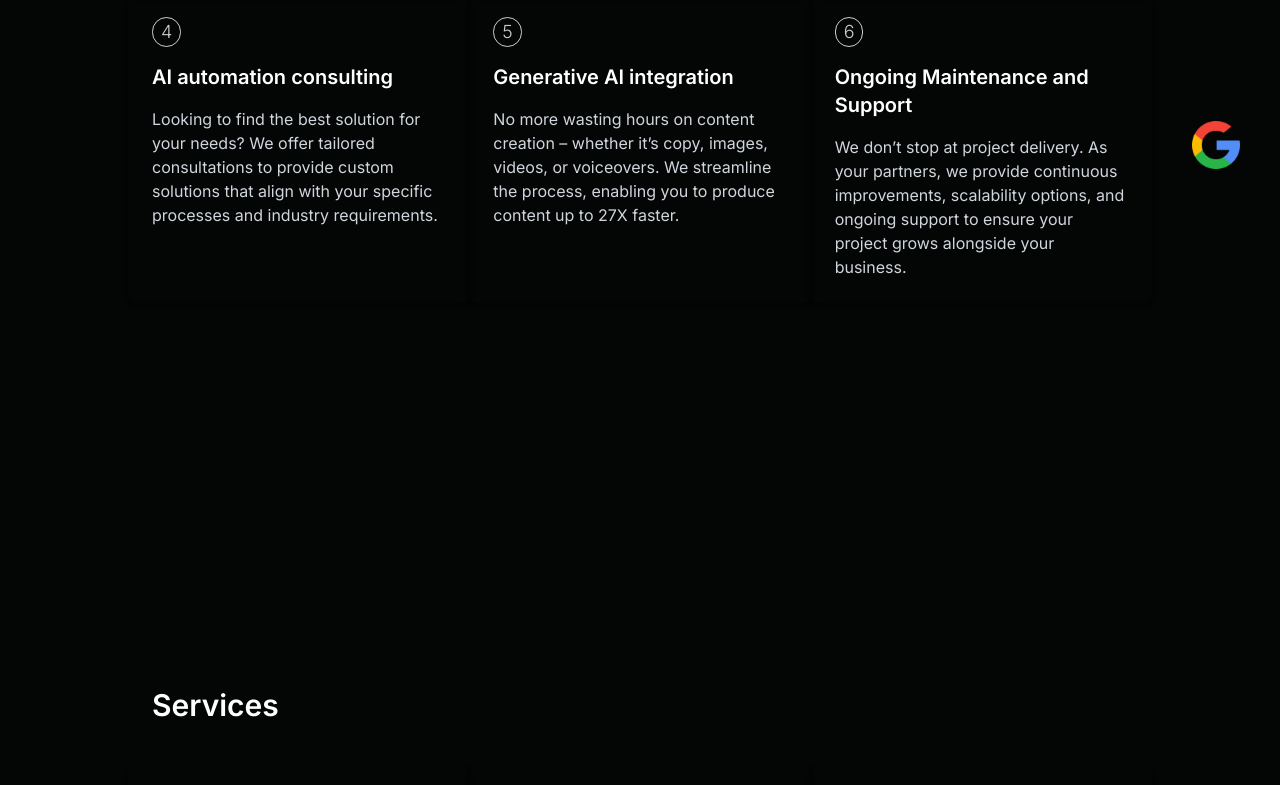
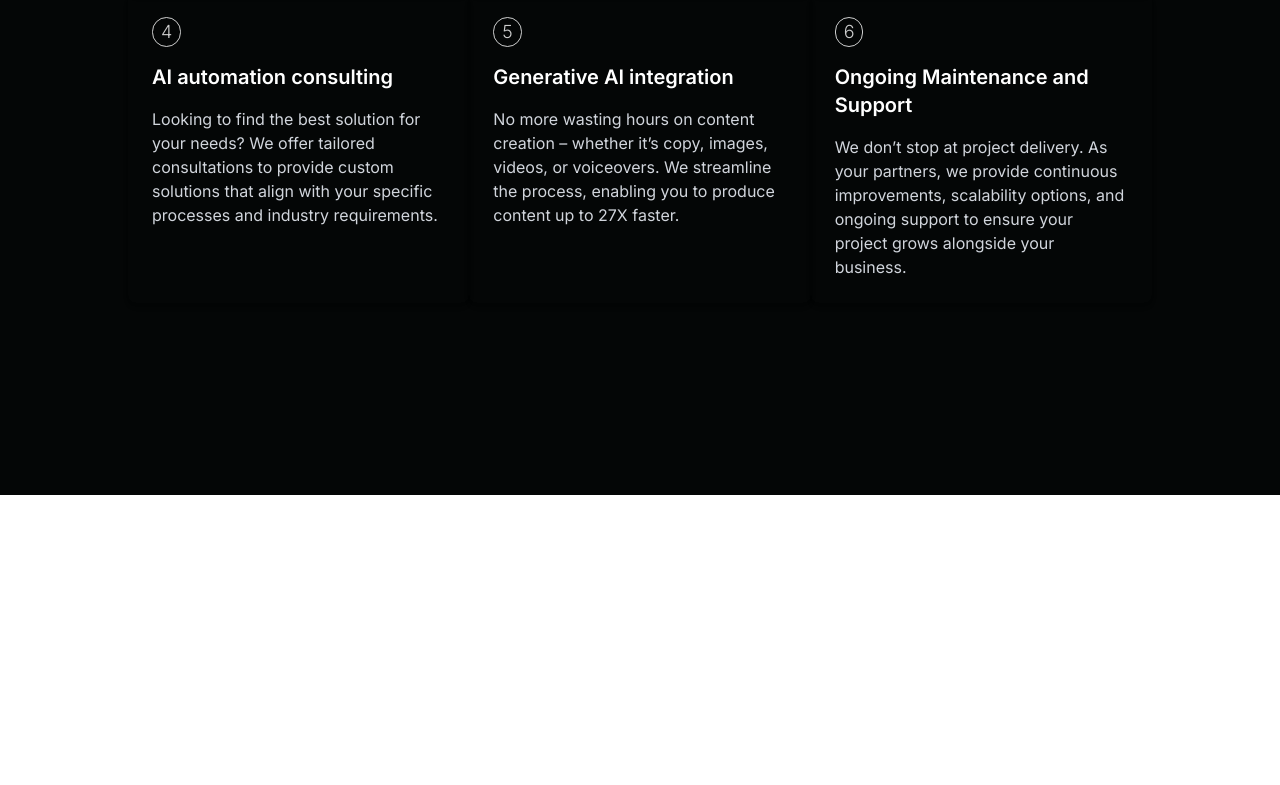
Before and after one commit to zoro-diablo/sanny, a React (Vite) app: page / in a window 1280 px wide. Shown: the part 4260-5045 px from the top of the page. After the commit the page ends 4755 px from the top, so only its background shows below. Built offline with nearby package versions, Linux system fonts and the light colour scheme.

Commit message:
Refactor Services component and remove duplicate instances in Home page

```diff
--- a/src/components/Services.jsx
+++ b/src/components/Services.jsx
@@ -1,30 +1,19 @@
 import React from 'react';
-import { motion, useScroll, useTransform } from 'framer-motion';
 
 const ServiceCard = ({ number, title, description }) => (
-  <div className="text-white p-6 rounded-lg shadow-md">
-    <div className="text-lg font-light mb-4 text-white/80 border w-fit px-2 rounded-full">{number}</div>
+  <div className=" text-white p-6 rounded-lg shadow-md">
+    <div className="text-lg font-light mb-4 text-white/80 border w-fit  px-2 rounded-full">{number}</div>
     <h3 className="text-xl font-semibold mb-4">{title}</h3>
     <p className="text-gray-300">{description}</p>
   </div>
 );
 
 const Services = () => {
-  const { scrollY } = useScroll();
-
-  const rotate = useTransform(scrollY, [0, 1000], [0, 180]);
-
-
-  const y = useTransform(scrollY,
-    [0, document.documentElement.scrollHeight - window.innerHeight],
-    [0, window.innerHeight * 0.9]
-  );
-
   return (
-    <section className="text-white py-[15%] px-4 relative min-h-screen">
+    <section className=" text-white py-[15%] px-4">
       <div className="max-w-5xl mx-auto">
         <h2 className="text-3xl font-semibold mb-10 text-left ml-6">Services</h2>
-        <div className="grid grid-cols-1 md:grid-cols-2 lg:grid-cols-3">
+        <div className="grid grid-cols-1 md:grid-cols-2 lg:grid-cols-3 ">
           <ServiceCard
             number="1"
             title="Business process automation"
@@ -57,18 +46,6 @@ const Services = () => {
           />
         </div>
       </div>
-
-      {/* Animated Search Icon */}
-      <motion.img
-        src="/search.png"
-        alt="Search Icon"
-        className="absolute right-10 w-12 h-12"
-        style={{
-          rotate: rotate,
-          y: y,
-          top: '10px',
-        }}
-      />
     </section>
   );
 };
--- a/src/pages/Home.jsx
+++ b/src/pages/Home.jsx
@@ -12,8 +12,8 @@ const Home = () => {
       <HowItWorks />
       <Features />
       <Services />
-      <Services />
-      <Services />
+      {/* <Services />
+      <Services /> */}
     </div>
   );
 };
```
